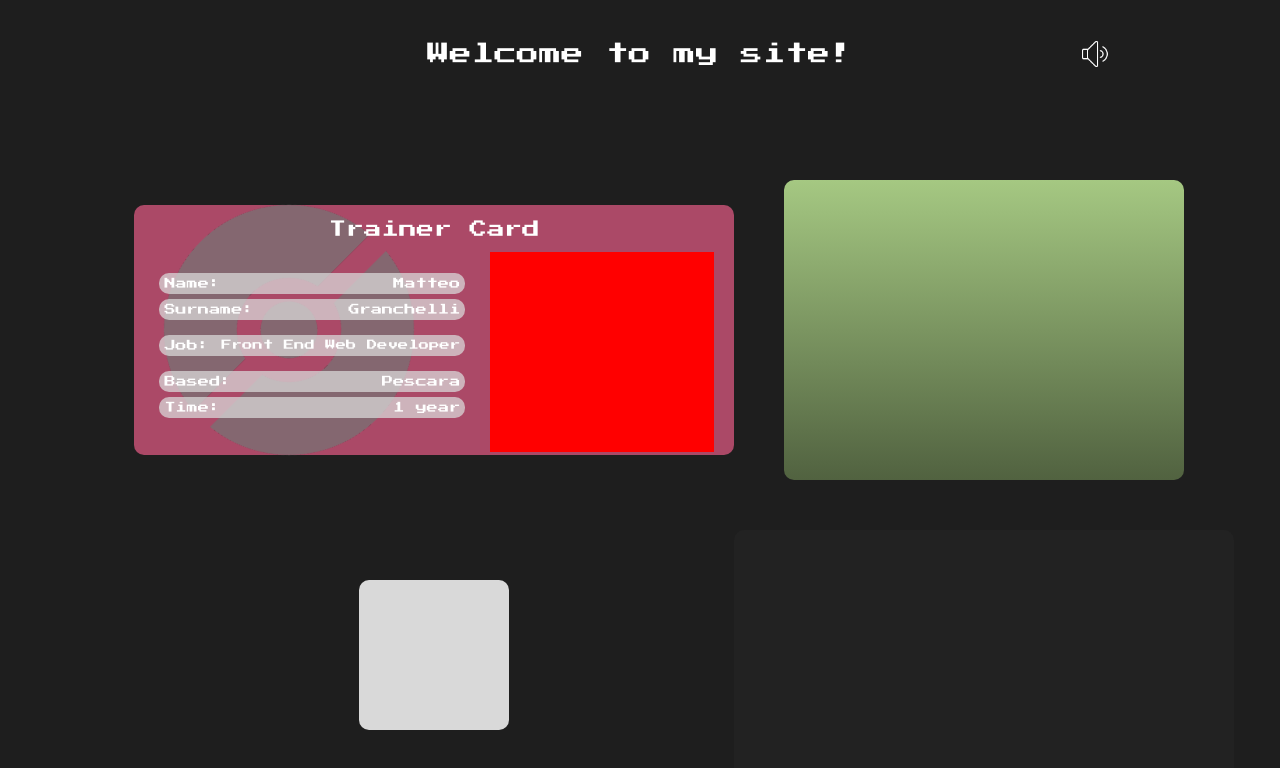
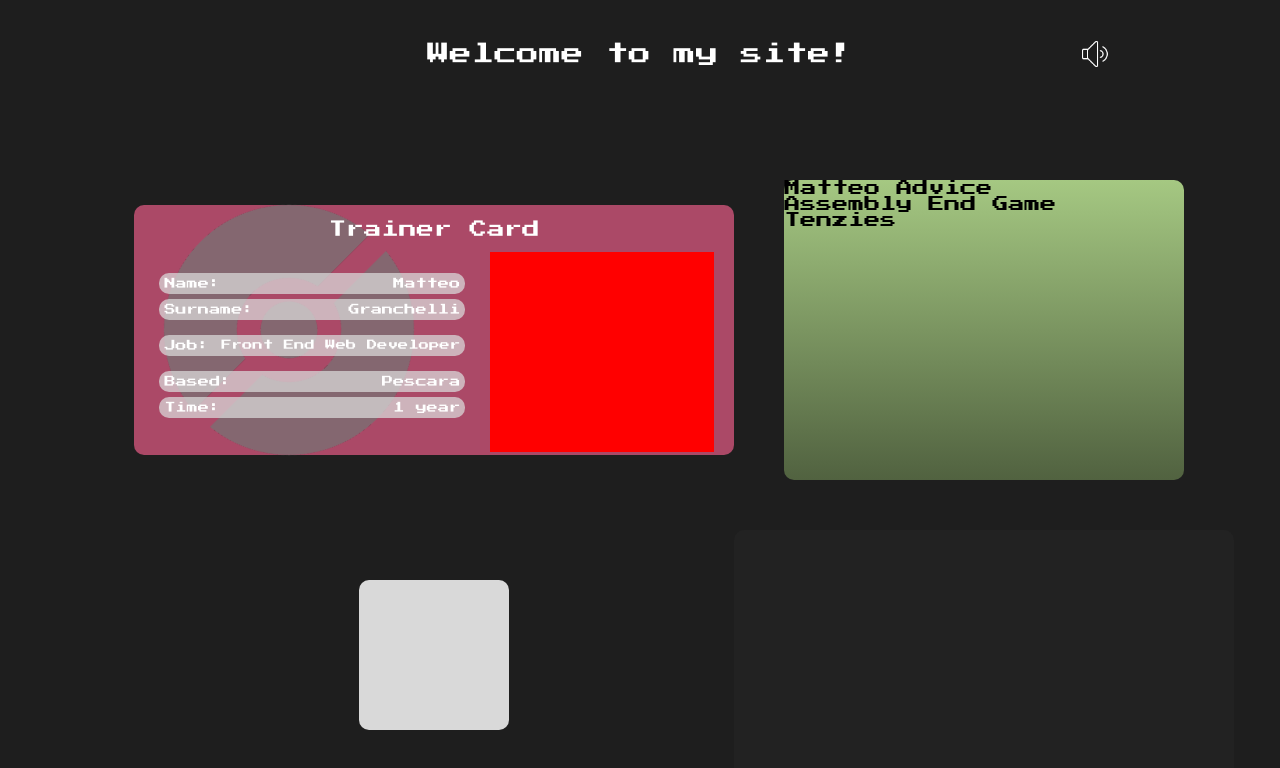
Before and after one commit to yozzaofficial/newPortfolioSite, a React (Vite) app: page / in a window 1280 px wide. Shown: the top 768 px of the page. Built offline with nearby package versions, Linux system fonts and the light colour scheme.

Commit message:
Added projects

```diff
--- /dev/null
+++ b/src/components/Projects.jsx
@@ -0,0 +1,12 @@
+import project from "./../project.js"
+
+export default function Projects() {
+    let divElement = project.map(e => {
+        return <div className="projects">{e.name}</div>
+    })
+    return (
+        <>
+            {divElement}
+        </>
+    )
+}
--- a/src/components/Squad.jsx
+++ b/src/components/Squad.jsx
@@ -1,8 +1,10 @@
 import "./css/Squad.css"
+import Projects from "./Projects"
 
 export default function Squad() {
     return (
         <div className="squadContainer">
+            <Projects />
         </div>
     )
 }
--- /dev/null
+++ b/src/project.js
@@ -0,0 +1,24 @@
+const project = [{
+    id: 1,
+    name: "Matteo Advice",
+    description: "Matteo Advice is a small website created to recommend movies and TV series. The site allows users to explore my favorite movies and series, see what I am currently watching, and manage their own preferences.",
+    code: "React",
+    link: ""
+},
+{
+    id: 2,
+    name: "Assembly End Game",
+    description: "Assembly Endgame is a small browser game built with React, inspired by the classic hangman — but with a programming twist.Guess the word, or witness the death of iconic programming languages.",
+    code: "React",
+    link: "",
+},
+{
+    id: 3,
+    name: "Tenzies",
+    description: "Tenzies is a small game built with React and Vite. The goal is to get all the dice to show the same number. You can hold dice you want to keep and roll the others until you win!",
+    code: "React",
+    link: "",
+}
+]
+
+export default project
```
